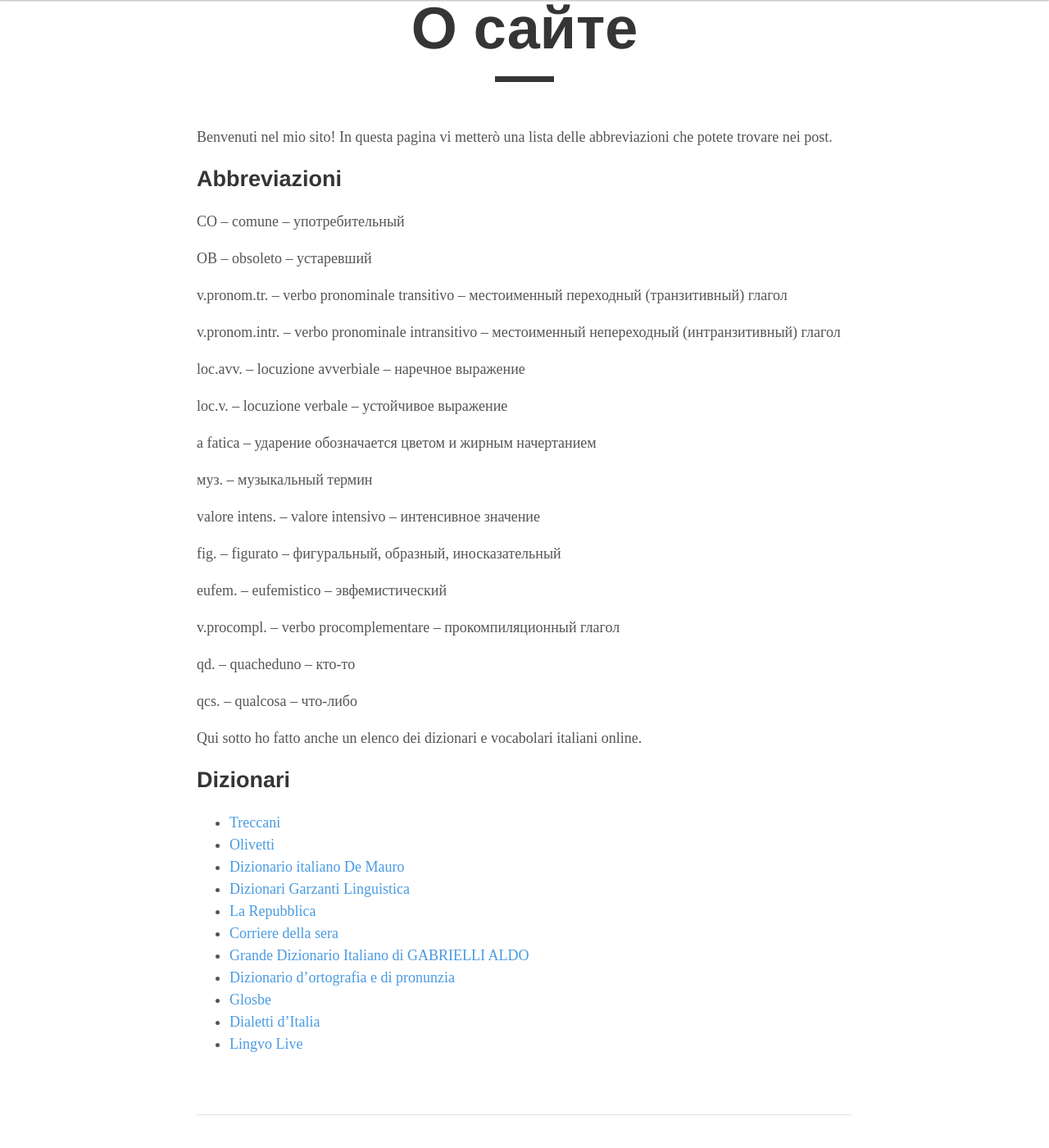
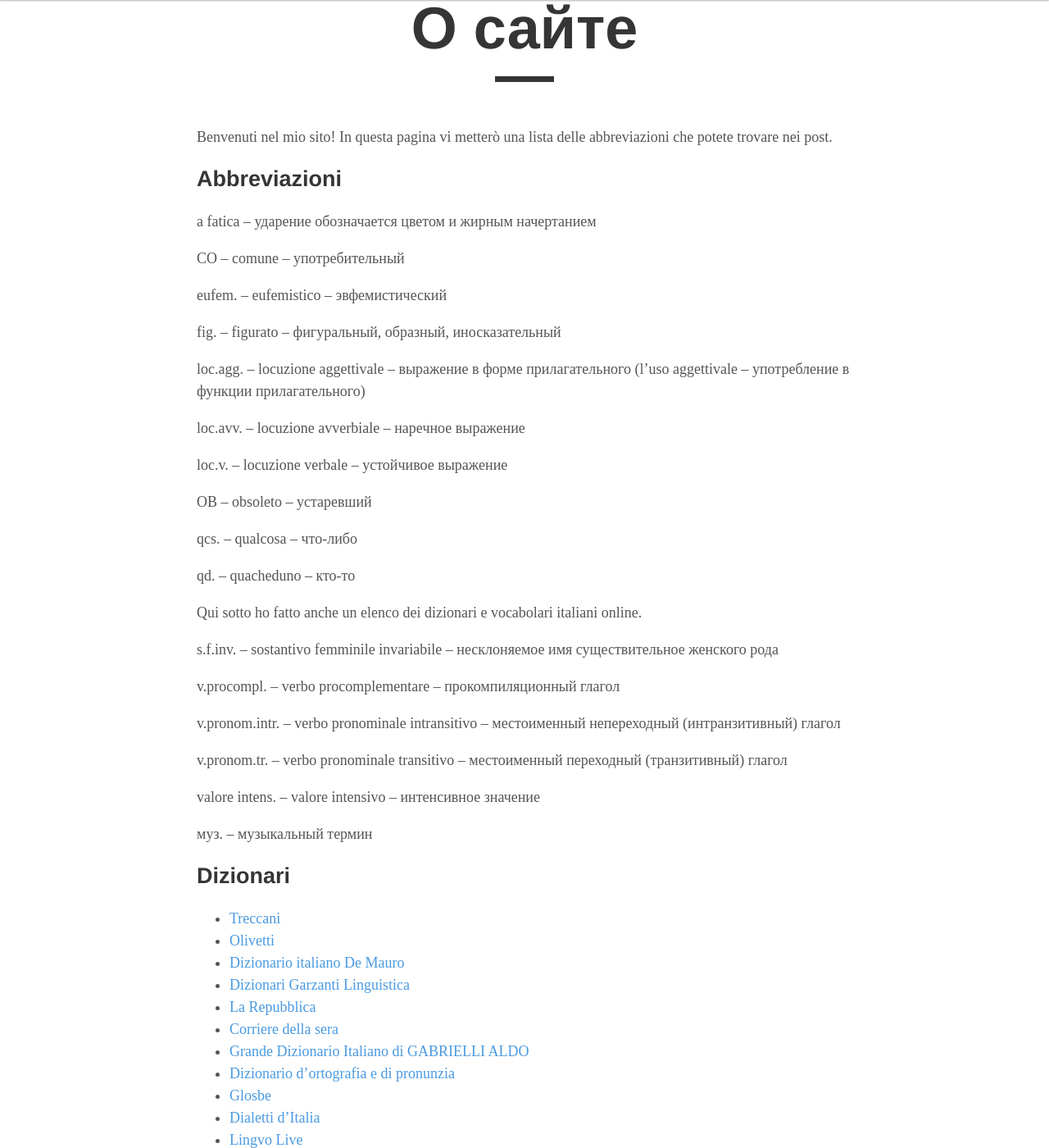
Before and after one commit to postolny/postolny.github.io, a Jekyll site: the page built from _pages/about.md, in a window 1280 px wide and 1400 px high, scrolled down 506 px. Shown: the whole window at 82% size. Built offline with Jekyll 4.4.1, drawn with Linux system fonts in a browser that asks for light colours; nearby versions of some CDN libraries.

Commit message:
Add files via upload

```diff
--- a/_pages/about.md
+++ b/_pages/about.md
@@ -9,46 +9,50 @@ Benvenuti nel mio sito! In questa pagina vi metterò una lista delle abbreviazio
 
 ## Abbreviazioni
 
+a fatica – ударение обозначается цветом и жирным начертанием
+
 CO – comune – употребительный
 
-OB – obsoleto – устаревший
+eufem. – eufemistico – эвфемистический
 
-v.pronom.tr. – verbo pronominale transitivo – местоименный переходный (транзитивный) глагол
+fig. – figurato – фигуральный, образный, иносказательный
 
-v.pronom.intr. – verbo pronominale intransitivo – местоименный непереходный (интранзитивный) глагол
+loc.agg. – locuzione aggettivale – выражение в форме прилагательного (l'uso aggettivale – употребление в функции прилагательного)
 
 loc.avv. – locuzione avverbiale – наречное выражение
 
 loc.v. – locuzione verbale – устойчивое выражение
 
-a fatica – ударение обозначается цветом и жирным начертанием
+OB – obsoleto – устаревший
+
+qcs. – qualcosa – что-либо
+
+qd. – quacheduno – кто-то
+
+Qui sotto ho fatto anche un elenco dei dizionari e vocabolari italiani online.
+
+s.f.inv. – sostantivo femminile invariabile – несклоняемое имя существительное женского рода
+
+v.procompl. – verbo procomplementare – прокомпиляционный глагол
+
+v.pronom.intr. – verbo pronominale intransitivo – местоименный непереходный (интранзитивный) глагол
+
+v.pronom.tr. – verbo pronominale transitivo – местоименный переходный (транзитивный) глагол
+
+valore intens. – valore intensivo – интенсивное значение
 
 муз. – музыкальный термин
 
-valore intens. – valore intensivo – интенсивное значение
-
-fig. – figurato – фигуральный, образный, иносказательный
-
-eufem. – eufemistico – эвфемистический
-
-v.procompl. – verbo procomplementare – прокомпиляционный глагол
-
-qd. – quacheduno – кто-то
-
-qcs. – qualcosa – что-либо
-
-Qui sotto ho fatto anche un elenco dei dizionari e vocabolari italiani online.
-
 ## Dizionari
 
-* [Treccani](https://www.treccani.it/){: target="_blank"}
-* [Olivetti](https://www.dizionario-italiano.it/){: target="_blank"}
-* [Dizionario italiano De Mauro](https://dizionario.internazionale.it/){: target="_blank"}
-* [Dizionari Garzanti Linguistica](https://www.garzantilinguistica.it/){: target="_blank"}
-* [La Repubblica](https://dizionari.repubblica.it/italiano.html){: target="_blank"}
-* [Corriere della sera](https://dizionari.corriere.it/){: target="_blank"}
-* [Grande Dizionario Italiano di GABRIELLI ALDO](https://www.grandidizionari.it/dizionario_italiano.aspx){: target="_blank"}
-* [Dizionario d'ortografia e di pronunzia](http://www.dizionario.rai.it/){: target="_blank"}
-* [Glosbe](https://ru.glosbe.com/){: target="_blank"}
-* [Dialetti d'Italia](https://www.dialettando.com/){: target="_blank"}
-* [Lingvo Live](https://www.lingvolive.com/ru-ru){: target="_blank"}
+* [Treccani](https://www.treccani.it/)
+* [Olivetti](https://www.dizionario-italiano.it/)
+* [Dizionario italiano De Mauro](https://dizionario.internazionale.it/)
+* [Dizionari Garzanti Linguistica](https://www.garzantilinguistica.it/)
+* [La Repubblica](https://dizionari.repubblica.it/italiano.html)
+* [Corriere della sera](https://dizionari.corriere.it/)
+* [Grande Dizionario Italiano di GABRIELLI ALDO](https://www.grandidizionari.it/dizionario_italiano.aspx)
+* [Dizionario d'ortografia e di pronunzia](http://www.dizionario.rai.it/)
+* [Glosbe](https://ru.glosbe.com/)
+* [Dialetti d'Italia](https://www.dialettando.com/)
+* [Lingvo Live](https://www.lingvolive.com/ru-ru)
```
